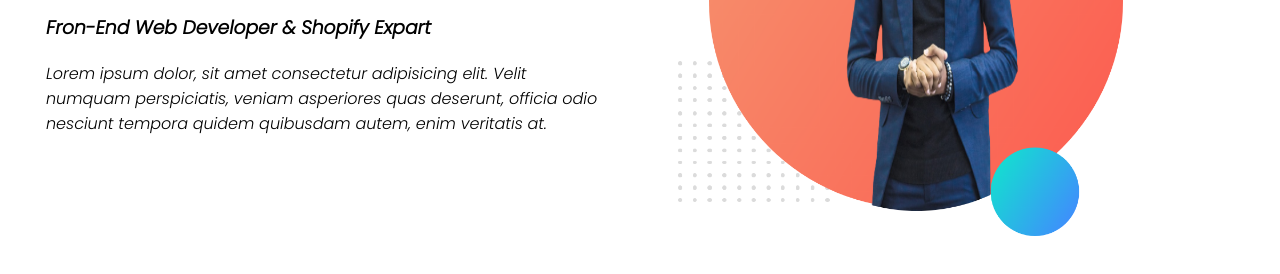
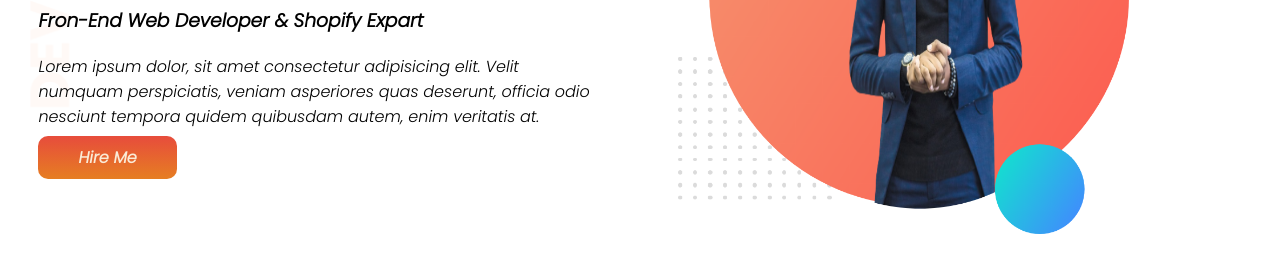
Before and after one commit to wds-raihan/developer-portfolio, a plain HTML site: page index.html in a window 1280 px wide. Shown: the part 252-526 px from the top of the page. Drawn offline with Linux system fonts and the light colour scheme.

Commit message:
top-banner

```diff
--- a/index.html
+++ b/index.html
@@ -14,7 +14,7 @@
     <link rel="stylesheet" href="style.css" />
   </head>
   <body>
-    <section>
+    <section class="top-banner">
       <div class="half-width">
         <h1>Welcoome to</h1>
         <h1><span class="dev-name">Raihan Uddin's</span> World!</h1>
@@ -24,6 +24,12 @@
           numquam perspiciatis, veniam asperiores quas deserunt, officia odio
           nesciunt tempora quidem quibusdam autem, enim veritatis at.
         </p>
+        <a
+          target="_blank"
+          class="link-button"
+          href="https://www.linkedin.com/in/raihan-uddin-63b733153"
+          >Hire Me</a
+        >
       </div>
       <div class="half-width"><img src="images/my-bg.png" alt="" /></div>
     </section>
--- a/style.css
+++ b/style.css
@@ -1,5 +1,6 @@
 body {
   font-family: "Poppins", sans-serif;
+  margin: 0;
 }
 h1 {
   font-size: 40px;
@@ -7,8 +8,10 @@ h1 {
 .dev-name {
   color: orange;
 }
-section {
+.top-banner {
   display: flex;
+  background-image: url(images/top-banner.png);
+  background-repeat: no-repeat;
 }
 .half-width img {
   width: 80%;
@@ -17,3 +20,11 @@ section {
   width: 50%;
   padding: 3%;
 }
+.link-button {
+  text-decoration: none;
+  background-image: linear-gradient(#e74c3c, #e67e22);
+  padding: 10px 40px;
+  border-radius: 10px;
+  color: antiquewhite;
+  font-weight: 700;
+}
```
